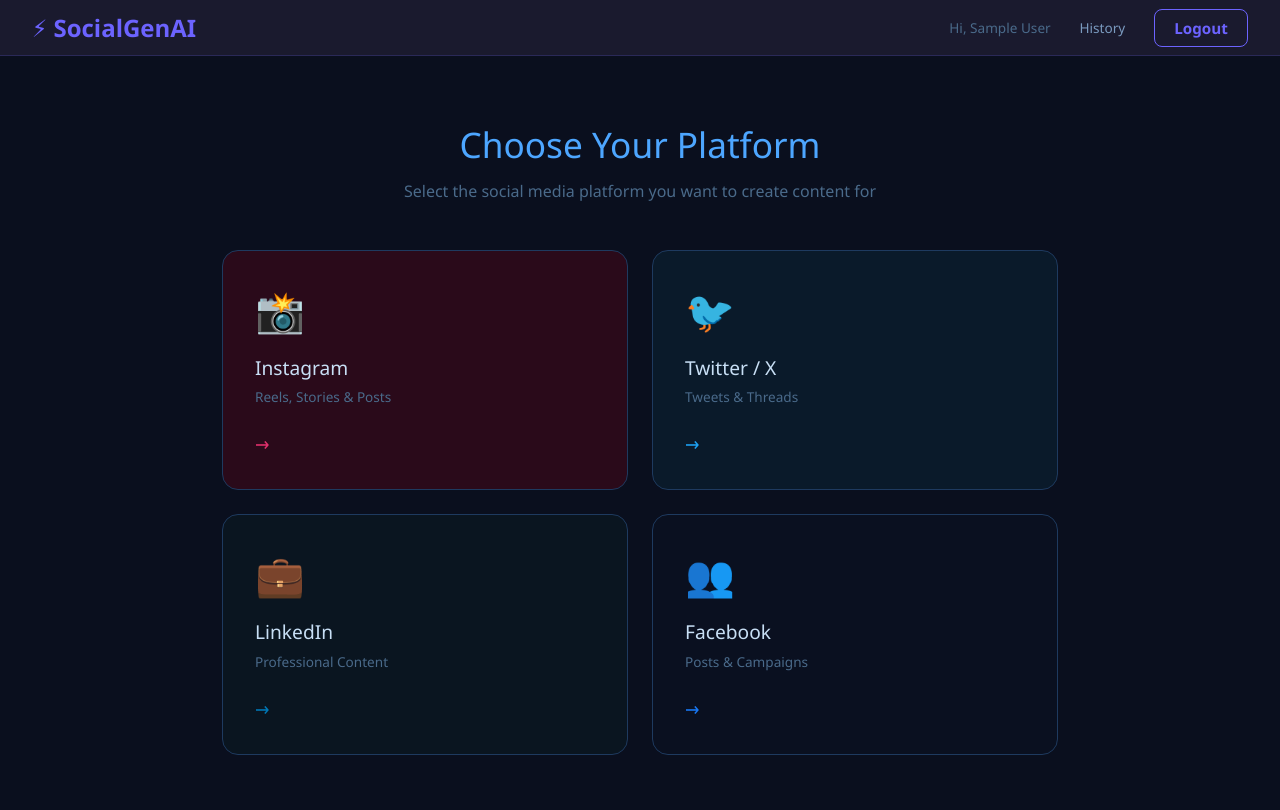
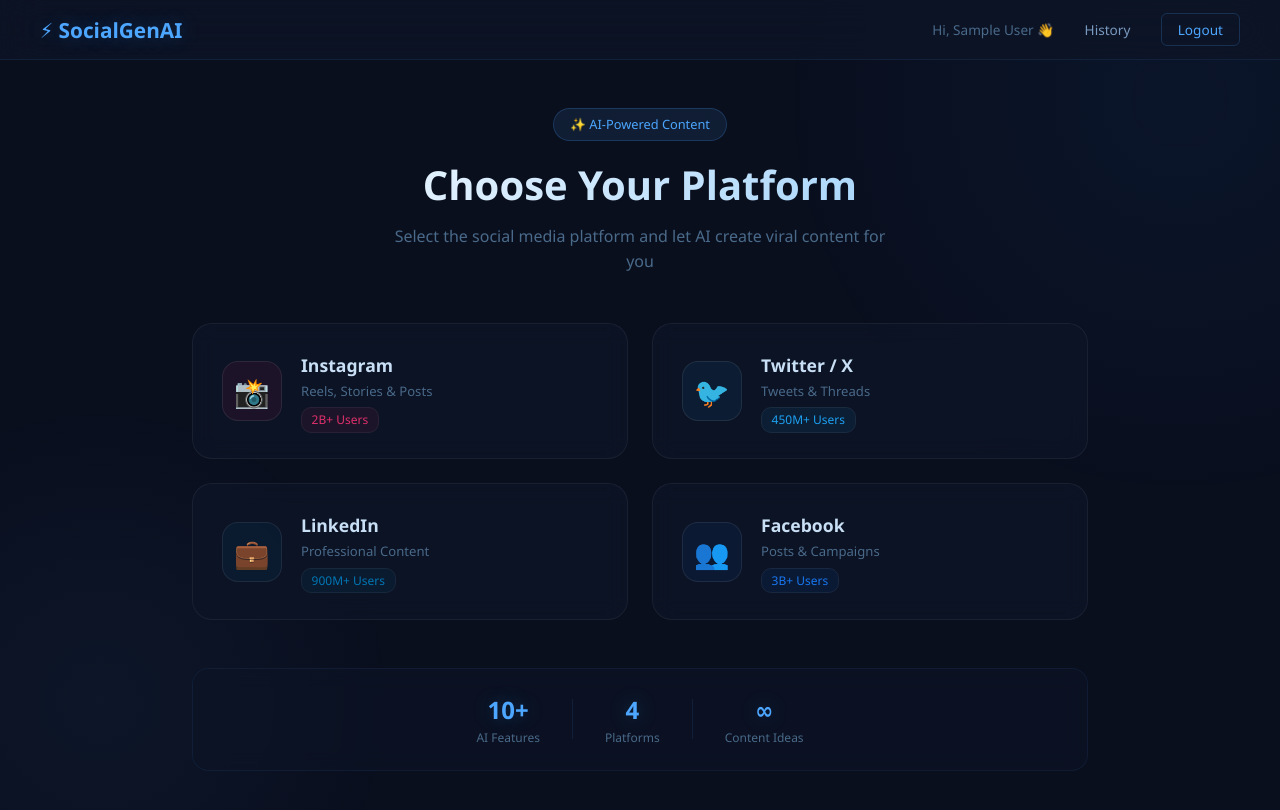
Before and after one commit to HARISHBABU-S385/SocialGenAI, a React (Create React App) app in the folder client/client/: page / in a window 1280 px wide. Shown: the top 810 px of the page. Built offline with nearby package versions, Linux system fonts and the light colour scheme; sample sign-in values are in the browser's storage.

Commit message:
3D Platform selection page

```diff
--- a/client/client/src/pages/PlatformSelect.css
+++ b/client/client/src/pages/PlatformSelect.css
@@ -1,73 +1,98 @@
 .platform-page {
   min-height: 100vh;
   background: #0a0f1e;
+  position: relative;
+  overflow: hidden;
 }
 
-.navbar {
-  background: #0d1526;
-  padding: 0 2rem;
-  height: 56px;
+.platform-page::before {
+  content: '';
+  position: fixed;
+  width: 800px;
+  height: 800px;
+  background: radial-gradient(circle, rgba(21,101,192,0.08) 0%, transparent 70%);
+  top: -300px;
+  right: -300px;
+  border-radius: 50%;
+  pointer-events: none;
+}
+
+.platform-page::after {
+  content: '';
+  position: fixed;
+  width: 600px;
+  height: 600px;
+  background: radial-gradient(circle, rgba(77,166,255,0.05) 0%, transparent 70%);
+  bottom: -200px;
+  left: -200px;
+  border-radius: 50%;
+  pointer-events: none;
+}
+
+.ps-navbar {
+  padding: 0 2.5rem;
+  height: 60px;
   display: flex;
   align-items: center;
   justify-content: space-between;
-  border-bottom: 0.5px solid #1e3a5f;
+  background: rgba(13, 21, 38, 0.8);
+  backdrop-filter: blur(20px);
+  border-bottom: 1px solid rgba(77, 166, 255, 0.1);
+  position: sticky;
+  top: 0;
+  z-index: 100;
 }
 
-.navbar-brand {
-  font-size: 1.2rem;
-  font-weight: 600;
+.ps-brand {
+  font-size: 1.3rem;
+  font-weight: 700;
   color: #4da6ff;
+  text-shadow: 0 0 20px rgba(77,166,255,0.3);
 }
 
-.navbar-links {
+.ps-nav-links {
   display: flex;
   align-items: center;
   gap: 1rem;
 }
 
-.navbar-user {
+.ps-user {
   font-size: 0.85rem;
   color: #4a6a8a;
 }
 
-.nav-link {
+.ps-nav-btn {
   font-size: 0.85rem;
   color: #7a9abf;
   background: transparent;
   border: none;
   cursor: pointer;
-  padding: 0.4rem 0.8rem;
+  padding: 0.4rem 0.9rem;
   border-radius: 6px;
-  transition: color 0.2s;
-}
-
-.nav-link:hover {
-  color: #4da6ff;
-}
-
-.btn {
-  padding: 0.4rem 1rem;
-  border-radius: 6px;
-  font-size: 0.85rem;
-  font-weight: 500;
-  cursor: pointer;
   transition: all 0.2s;
 }
 
-.btn-outline {
+.ps-nav-btn:hover { color: #4da6ff; background: rgba(77,166,255,0.05); }
+
+.ps-logout-btn {
+  font-size: 0.85rem;
+  color: #4da6ff;
   background: transparent;
-  color: #4da6ff;
-  border: 0.5px solid #1e3a5f;
+  border: 1px solid rgba(77,166,255,0.2);
+  cursor: pointer;
+  padding: 0.4rem 1rem;
+  border-radius: 6px;
+  transition: all 0.2s;
 }
 
-.btn-outline:hover {
-  background: #0d2a4a;
-}
+.ps-logout-btn:hover { background: rgba(77,166,255,0.1); }
 
 .platform-container {
-  max-width: 900px;
+  max-width: 960px;
   margin: 0 auto;
-  padding: 4rem 2rem;
+  padding: 3rem 2rem;
+  position: relative;
+  z-index: 1;
 }
 
 .platform-header {
@@ -75,87 +100,210 @@
   margin-bottom: 3rem;
 }
 
+.header-badge {
+  display: inline-block;
+  font-size: 0.8rem;
+  color: #4da6ff;
+  background: rgba(77,166,255,0.1);
+  border: 1px solid rgba(77,166,255,0.2);
+  padding: 0.4rem 1rem;
+  border-radius: 20px;
+  margin-bottom: 1rem;
+  backdrop-filter: blur(10px);
+}
+
 .platform-header h1 {
-  font-size: 2.2rem;
-  font-weight: 500;
-  color: #4da6ff;
+  font-size: 2.5rem;
+  font-weight: 600;
+  color: #ffffff;
   margin-bottom: 0.75rem;
+  background: linear-gradient(135deg, #ffffff, #90caf9);
+  -webkit-background-clip: text;
+  -webkit-text-fill-color: transparent;
 }
 
 .platform-header p {
   color: #4a6a8a;
   font-size: 1rem;
+  max-width: 500px;
+  margin: 0 auto;
+  line-height: 1.6;
 }
 
 .platform-grid {
   display: grid;
   grid-template-columns: repeat(2, 1fr);
   gap: 1.5rem;
+  margin-bottom: 3rem;
 }
 
 .platform-card {
-  background: var(--platform-bg);
-  border: 0.5px solid #1e3a5f;
-  border-radius: 16px;
-  padding: 2rem;
+  position: relative;
+  border-radius: 20px;
+  padding: 1.8rem;
   cursor: pointer;
-  transition: all 0.3s ease;
-  position: relative;
+  transition: all 0.4s cubic-bezier(0.4, 0, 0.2, 1);
+  background: rgba(13, 21, 38, 0.8);
+  border: 1px solid rgba(255,255,255,0.06);
   overflow: hidden;
-}
-
-.platform-card::before {
-  content: '';
-  position: absolute;
-  top: 0;
-  left: 0;
-  right: 0;
-  height: 3px;
-  background: var(--platform-color);
-  transform: scaleX(0);
-  transition: transform 0.3s ease;
-}
-
-.platform-card:hover::before {
-  transform: scaleX(1);
+  transform-style: preserve-3d;
+  backdrop-filter: blur(10px);
 }
 
 .platform-card:hover {
+  transform: translateY(-8px) rotateX(2deg) scale(1.02);
   border-color: var(--platform-color);
-  transform: translateY(-4px);
-  box-shadow: 0 12px 40px rgba(0, 0, 0, 0.3);
+  background: var(--platform-bg);
+  box-shadow:
+    0 20px 60px rgba(0,0,0,0.4),
+    0 0 40px var(--platform-glow),
+    inset 0 1px 0 rgba(255,255,255,0.1);
+}
+
+.card-glow {
+  position: absolute;
+  top: -50%;
+  left: -50%;
+  width: 200%;
+  height: 200%;
+  background: radial-gradient(circle at center, var(--platform-glow) 0%, transparent 60%);
+  opacity: 0;
+  transition: opacity 0.4s ease;
+  pointer-events: none;
+}
+
+.platform-card:hover .card-glow { opacity: 0.15; }
+
+.card-shine {
+  position: absolute;
+  top: 0;
+  left: -100%;
+  width: 60%;
+  height: 100%;
+  background: linear-gradient(90deg, transparent, rgba(255,255,255,0.04), transparent);
+  transition: left 0.6s ease;
+  pointer-events: none;
+}
+
+.platform-card:hover .card-shine { left: 150%; }
+
+.card-inner {
+  display: flex;
+  align-items: center;
+  gap: 1.2rem;
+  position: relative;
+  z-index: 1;
+}
+
+.platform-icon-wrapper {
+  position: relative;
+  flex-shrink: 0;
+}
+
+.platform-icon-bg {
+  width: 60px;
+  height: 60px;
+  border-radius: 16px;
+  background: var(--platform-bg);
+  border: 1px solid rgba(255,255,255,0.08);
+  transition: all 0.4s ease;
+}
+
+.platform-card:hover .platform-icon-bg {
+  background: var(--platform-gradient);
+  box-shadow: 0 8px 25px var(--platform-glow);
+  transform: rotate(-5deg) scale(1.1);
 }
 
 .platform-icon {
-  font-size: 2.5rem;
-  margin-bottom: 1rem;
+  position: absolute;
+  top: 50%;
+  left: 50%;
+  transform: translate(-50%, -50%);
+  font-size: 1.8rem;
+  transition: transform 0.4s ease;
 }
 
-.platform-card h3 {
-  font-size: 1.2rem;
-  font-weight: 500;
-  color: #c8dff5;
-  margin-bottom: 0.4rem;
+.platform-card:hover .platform-icon {
+  transform: translate(-50%, -50%) scale(1.2);
 }
 
-.platform-card p {
-  font-size: 0.85rem;
+.platform-info { flex: 1; }
+
+.platform-info h3 {
+  font-size: 1.1rem;
+  font-weight: 600;
+  color: #c8dff5;
+  margin-bottom: 0.3rem;
+  transition: color 0.3s;
+}
+
+.platform-card:hover .platform-info h3 { color: #ffffff; }
+
+.platform-info p {
+  font-size: 0.82rem;
   color: #4a6a8a;
-  margin-bottom: 1.5rem;
+  margin-bottom: 0.5rem;
+}
+
+.platform-users {
+  font-size: 0.75rem;
+  color: var(--platform-color);
+  background: var(--platform-bg);
+  padding: 0.2rem 0.6rem;
+  border-radius: 10px;
+  border: 1px solid rgba(255,255,255,0.06);
 }
 
 .platform-arrow {
-  font-size: 1.2rem;
+  font-size: 1.3rem;
   color: var(--platform-color);
-  transition: transform 0.3s ease;
+  opacity: 0;
+  transform: translateX(-10px);
+  transition: all 0.3s ease;
 }
 
 .platform-card:hover .platform-arrow {
-  transform: translateX(6px);
+  opacity: 1;
+  transform: translateX(0);
+}
+
+.platform-footer {
+  display: flex;
+  align-items: center;
+  justify-content: center;
+  gap: 2rem;
+  padding: 1.5rem;
+  background: rgba(13,21,38,0.5);
+  border: 1px solid rgba(77,166,255,0.08);
+  border-radius: 16px;
+  backdrop-filter: blur(10px);
+}
+
+.footer-stat { text-align: center; }
+
+.stat-number {
+  display: block;
+  font-size: 1.5rem;
+  font-weight: 700;
+  color: #4da6ff;
+  text-shadow: 0 0 20px rgba(77,166,255,0.3);
+}
+
+.stat-label {
+  font-size: 0.75rem;
+  color: #4a6a8a;
+  margin-top: 0.2rem;
+  display: block;
+}
+
+.footer-divider {
+  width: 1px;
+  height: 40px;
+  background: rgba(77,166,255,0.1);
 }
 
 @media (max-width: 600px) {
-  .platform-grid {
-    grid-template-columns: 1fr;
-  }
+  .platform-grid { grid-template-columns: 1fr; }
+  .platform-header h1 { font-size: 1.8rem; }
 }
--- a/client/client/src/pages/PlatformSelect.js
+++ b/client/client/src/pages/PlatformSelect.js
@@ -1,4 +1,4 @@
-import React from 'react';
+import React, { useState } from 'react';
 import { useNavigate } from 'react-router-dom';
 import { useAuth } from '../context/AuthContext';
 import './PlatformSelect.css';
@@ -10,7 +10,10 @@ const platforms = [
     name: 'Instagram',
     desc: 'Reels, Stories & Posts',
     color: '#e1306c',
-    bg: '#2a0a1a'
+    gradient: 'linear-gradient(135deg, #833ab4, #e1306c, #f77737)',
+    bg: 'rgba(225, 48, 108, 0.08)',
+    glow: 'rgba(225, 48, 108, 0.3)',
+    users: '2B+ Users'
   },
   {
     id: 'Twitter',
@@ -18,7 +21,10 @@ const platforms = [
     name: 'Twitter / X',
     desc: 'Tweets & Threads',
     color: '#1da1f2',
-    bg: '#0a1a2a'
+    gradient: 'linear-gradient(135deg, #1da1f2, #0d8bd9)',
+    bg: 'rgba(29, 161, 242, 0.08)',
+    glow: 'rgba(29, 161, 242, 0.3)',
+    users: '450M+ Users'
   },
   {
     id: 'LinkedIn',
@@ -26,7 +32,10 @@ const platforms = [
     name: 'LinkedIn',
     desc: 'Professional Content',
     color: '#0077b5',
-    bg: '#0a1520'
+    gradient: 'linear-gradient(135deg, #0077b5, #005885)',
+    bg: 'rgba(0, 119, 181, 0.08)',
+    glow: 'rgba(0, 119, 181, 0.3)',
+    users: '900M+ Users'
   },
   {
     id: 'Facebook',
@@ -34,49 +43,86 @@ const platforms = [
     name: 'Facebook',
     desc: 'Posts & Campaigns',
     color: '#1877f2',
-    bg: '#0a1020'
+    gradient: 'linear-gradient(135deg, #1877f2, #0d65d9)',
+    bg: 'rgba(24, 119, 242, 0.08)',
+    glow: 'rgba(24, 119, 242, 0.3)',
+    users: '3B+ Users'
   }
 ];
 
 const PlatformSelect = () => {
   const { user, logout } = useAuth();
   const navigate = useNavigate();
-
-  const handleSelect = (platformId) => {
-    navigate(`/generate/${platformId}`);
-  };
+  const [hoveredId, setHoveredId] = useState(null);
 
   return (
     <div className="platform-page">
-      <nav className="navbar">
-        <span className="navbar-brand">⚡ SocialGenAI</span>
-        <div className="navbar-links">
-          <span className="navbar-user">Hi, {user?.name}</span>
-          <button className="nav-link" onClick={() => navigate('/history')}>History</button>
-          <button className="btn btn-outline" onClick={logout}>Logout</button>
+      <nav className="ps-navbar">
+        <span className="ps-brand">⚡ SocialGenAI</span>
+        <div className="ps-nav-links">
+          <span className="ps-user">Hi, {user?.name} 👋</span>
+          <button className="ps-nav-btn" onClick={() => navigate('/history')}>History</button>
+          <button className="ps-logout-btn" onClick={logout}>Logout</button>
         </div>
       </nav>
 
       <div className="platform-container">
         <div className="platform-header">
+          <div className="header-badge">✨ AI-Powered Content</div>
           <h1>Choose Your Platform</h1>
-          <p>Select the social media platform you want to create content for</p>
+          <p>Select the social media platform and let AI create viral content for you</p>
         </div>
 
         <div className="platform-grid">
           {platforms.map((platform) => (
             <div
               key={platform.id}
-              className="platform-card"
-              style={{ '--platform-color': platform.color, '--platform-bg': platform.bg }}
-              onClick={() => handleSelect(platform.id)}
+              className={`platform-card ${hoveredId === platform.id ? 'hovered' : ''}`}
+              style={{
+                '--platform-color': platform.color,
+                '--platform-gradient': platform.gradient,
+                '--platform-bg': platform.bg,
+                '--platform-glow': platform.glow,
+              }}
+              onClick={() => navigate(`/generate/${platform.id}`)}
+              onMouseEnter={() => setHoveredId(platform.id)}
+              onMouseLeave={() => setHoveredId(null)}
             >
-              <div className="platform-icon">{platform.icon}</div>
-              <h3>{platform.name}</h3>
-              <p>{platform.desc}</p>
-              <div className="platform-arrow">→</div>
+              <div className="card-glow"></div>
+              <div className="card-inner">
+                <div className="platform-icon-wrapper">
+                  <div className="platform-icon-bg"></div>
+                  <span className="platform-icon">{platform.icon}</span>
+                </div>
+                <div className="platform-info">
+                  <h3>{platform.name}</h3>
+                  <p>{platform.desc}</p>
+                  <span className="platform-users">{platform.users}</span>
+                </div>
+                <div className="platform-arrow">
+                  <span>→</span>
+                </div>
+              </div>
+              <div className="card-shine"></div>
             </div>
           ))}
+        </div>
+
+        <div className="platform-footer">
+          <div className="footer-stat">
+            <span className="stat-number">10+</span>
+            <span className="stat-label">AI Features</span>
+          </div>
+          <div className="footer-divider"></div>
+          <div className="footer-stat">
+            <span className="stat-number">4</span>
+            <span className="stat-label">Platforms</span>
+          </div>
+          <div className="footer-divider"></div>
+          <div className="footer-stat">
+            <span className="stat-number">∞</span>
+            <span className="stat-label">Content Ideas</span>
+          </div>
         </div>
       </div>
     </div>
```
